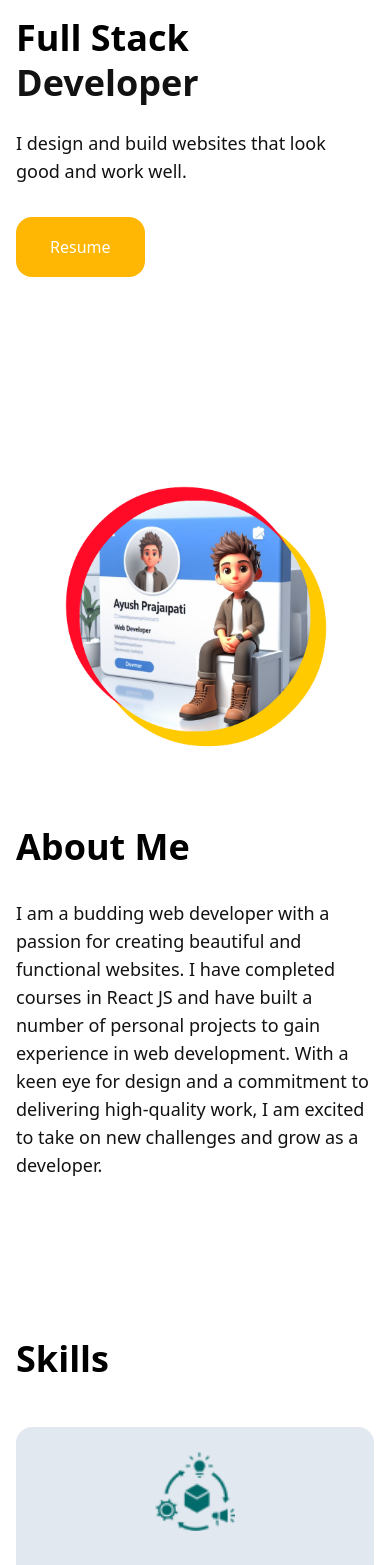
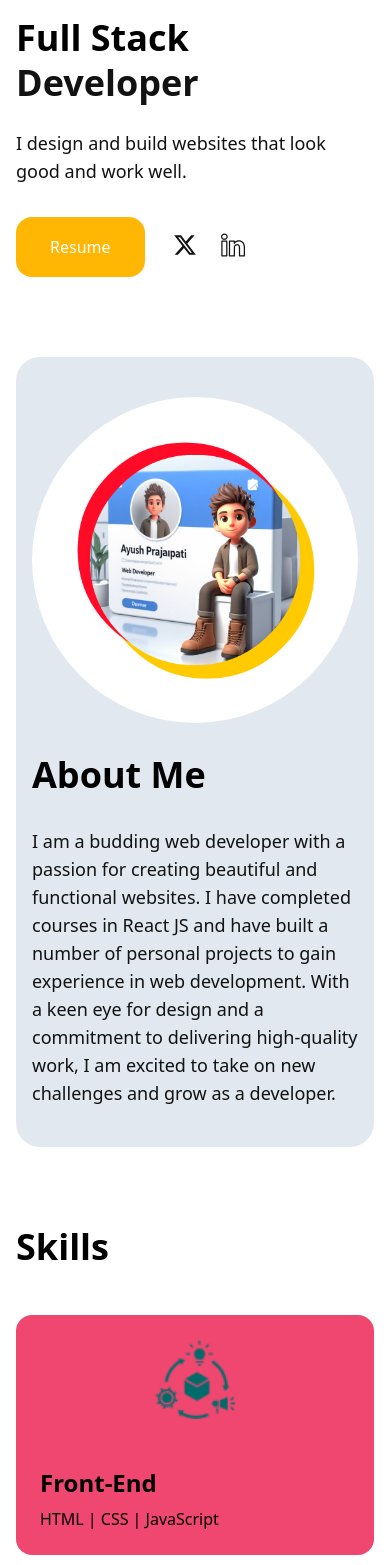
Before and after one commit to ayushp2563/portfolio-new, a React (Vite) app: page / in a window 390 px wide. Shown: the part 432-1997 px from the top of the page. Built offline with nearby package versions, Linux system fonts and the light colour scheme; what tailwindcss-elevation would draw is missing.

Commit message:
Minor change

```diff
--- a/src/Pages/Home/AboutMe.jsx
+++ b/src/Pages/Home/AboutMe.jsx
@@ -40,13 +40,13 @@ export default function AboutMe() {
   return (
     <section
       id="AboutMe"
-      className="grid grid-cols-1 md:grid-cols-2 gap-8 md:gap-28 py-20 md:py-32 px-4 md:px-28 items-center"
+      className="grid grid-cols-1 md:grid-cols-2 gap-8 md:gap-28 py-10 md:py-32 px-4 md:px-28 items-center bg-[#e2e8f0] dark:bg-[#2b2b2cbf] backdrop-blur-sm sm:rounded-full rounded-3xl mx-4"
     >
       <div data-aos="fade-right" className="md:order-1">
         <img
           src="./img/about-me.png"
           alt="About Me"
-          className="w-full rounded-lg"
+          className="w-full rounded-full"
         />
       </div>
       <div
--- a/src/Pages/Home/HeroSection.jsx
+++ b/src/Pages/Home/HeroSection.jsx
@@ -1,9 +1,11 @@
 import React from "react";
+import { FaXTwitter } from "react-icons/fa6";
+import { SlSocialLinkedin } from "react-icons/sl";
 export default function HeroSection() {
   return (
     <section
       id="HeroSection"
-      className="flex md:flex md:flex-row flex-col gap-8 pb-20 pt-36 md:pt-60 px-4 md:px-28 items-center justify-center"
+      className=" flex md:flex md:flex-row flex-col gap-8 pb-20 pt-36 md:pt-60 px-4 md:px-28 items-center justify-center "
     >
       <div className="flex flex-col md:flex md:flex-row items-start gap-8 md:order-1">
         <div className="flex justify-center md:order-2">
@@ -25,8 +27,9 @@ export default function HeroSection() {
             I design and build websites that look good and work well.
           </p>
 
+          <div className="flex flex-row gap-8">
             <button
-            className="px-8 py-4 text-white bg-primary border-2 border-primary rounded-2xl mt-2 hover:bg-primary-dark transition-colors duration-300"
+              className="px-8 py-4 text-white bg-primary border-2 border-primary rounded-2xl mt-2 hover:bg-primary-dark transition-transform duration-300 hover:scale-110 "
               onClick={() =>
                 window.open(
                   "https://drive.google.com/file/d/1dWS8zW3xx1y9CaIItp_lBsg-psYrCUN7/view?usp=sharing"
@@ -35,6 +38,23 @@ export default function HeroSection() {
             >
               Resume
             </button>
+
+            <FaXTwitter
+              className="cursor-pointer hover:text-primary dark:hover:text-primary transition-colors duration-300 mt-7 scale-150 "
+              onClick={() =>
+                window.open("https://twitter.com/ayushp2563", "_blank")
+              }
+            />
+            <SlSocialLinkedin
+              className="cursor-pointer hover:text-primary dark:hover:text-primary transition-colors duration-300 mt-7 scale-150 "
+              onClick={() =>
+                window.open(
+                  "https://www.linkedin.com/in/ayush-p-prajapati/",
+                  "_blank"
+                )
+              }
+            />
+          </div>
         </div>
       </div>
     </section>
--- a/src/Pages/Home/My Portfolio.jsx
+++ b/src/Pages/Home/My Portfolio.jsx
@@ -24,7 +24,7 @@ export default function MyPortfolio() {
             rel="noopener noreferrer"
             className="text-decoration-none"
           >
-            <button className="flex items-center gap-4 px-6 py-3 bg-primary  rounded-2xl shadow-md  text-white transition-colors duration-300">
+            <button className="flex items-center gap-4 px-6 py-3 bg-primary  rounded-2xl shadow-md  text-white transition-transform duration-300 hover:scale-110">
               <svg
                 height={30}
                 xmlns="http://www.w3.org/2000/svg"
@@ -46,13 +46,13 @@ export default function MyPortfolio() {
         {data?.portfolio?.map((item, index) => (
           <div
             key={index}
-            className="sticky top-40 bg-[#e2e8f0] dark:bg-[#242424] dark:elevation-10 rounded-2xl border-gray-700  overflow-hidden transition-transform duration-300 hover:scale-105"
+            className="sticky top-40 bg-[#e2e8f0] dark:bg-[#242424] dark:elevation-10 rounded-2xl border-gray-700  overflow-hidden  "
           >
             <div className="portfolio--section--img">
               <img
                 src={item.src}
                 alt={item.title}
-                className="w-full h-auto p-4 "
+                className="w-full h-auto p-4 transition-transform duration-300 hover:scale-105"
               />
             </div>
             <div className="p-6">
@@ -65,7 +65,7 @@ export default function MyPortfolio() {
                 </p>
               </div>
               <p className="text-sm mt-4">
-                <button className="bg-primary text-white hover:bg-primary-dark rounded-full px-6 py-3 transition-colors duration-300">
+                <button className="bg-primary text-white hover:bg-primary-dark rounded-full px-6 py-3 transition-transform duration-300 hover:scale-110">
                   <a
                     href={item.url}
                     target="_blank"
--- a/src/Pages/Home/MySkills.jsx
+++ b/src/Pages/Home/MySkills.jsx
@@ -2,6 +2,8 @@ import React from "react";
 import data from "../../data/index.json";
 import AOS from "aos";
 import "aos/dist/aos.css";
+
+const colors = ["#ef476f", "#ffd166", "#06d6a0", "#118ab2", "#073b4c"];
 
 export default function MySkills() {
   React.useEffect(() => {
@@ -23,13 +25,14 @@ export default function MySkills() {
         {data?.skills?.map((item, index) => (
           <div
             key={index}
-            className="bg-[#e2e8f0] dark:bg-[#242424] dark:elevation-10 rounded-2xl overflow-hidden transition-transform duration-300 hover:scale-105 z-10"
+            className=" dark:elevation-10 rounded-2xl overflow-hidden transition-transform duration-300 hover:scale-105 z-10"
+            style={{ backgroundColor: colors[index % colors.length] }}
           >
             <div className="flex justify-center items-center p-6">
               <img src={item.src} alt={item.title} className="w-20 h-20" />
             </div>
             <div className="p-6">
-              <h3 className="text-2xl font-bold text-black dark:text-white mb-2">
+              <h3 className="text-2xl font-bold text-black dark:text-[#f8fafc] mb-2">
                 {item.title}
               </h3>
               <p className="text-md text-black dark:text-white">
```
Lines whose indentation alone changed are shown as unchanged.
